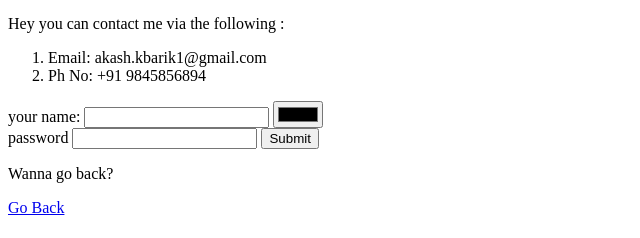
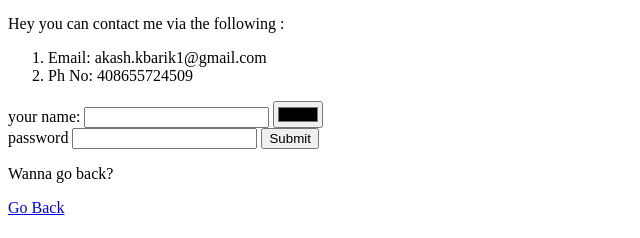
Before and after one commit to Akxsh20/Html-Personal-Site, a plain HTML site: page contact.html in a window 1280 px wide. Shown: the part 356-594 px from the top of the page, 0-640 px from the left. Drawn offline with Linux system fonts and the light colour scheme.

Commit message:
Update contact.html

```diff
--- a/contact.html
+++ b/contact.html
@@ -12,7 +12,7 @@
     <p>Hey you can contact me via the following : </p>
     <ol>
         <li>Email: akash.kbarik1@gmail.com</li>
-        <li>Ph No: +91 9845856894</li>
+        <li>Ph No: 408655724509 </li>
     </ol>
     <form action="" method="post">
         <label for="">your name:</label>
```
